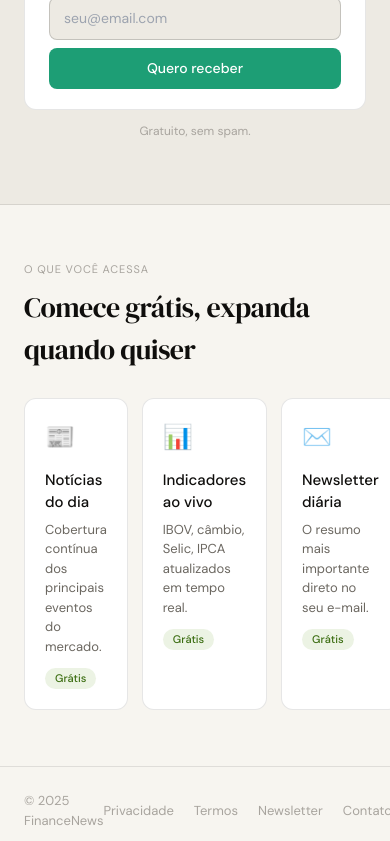
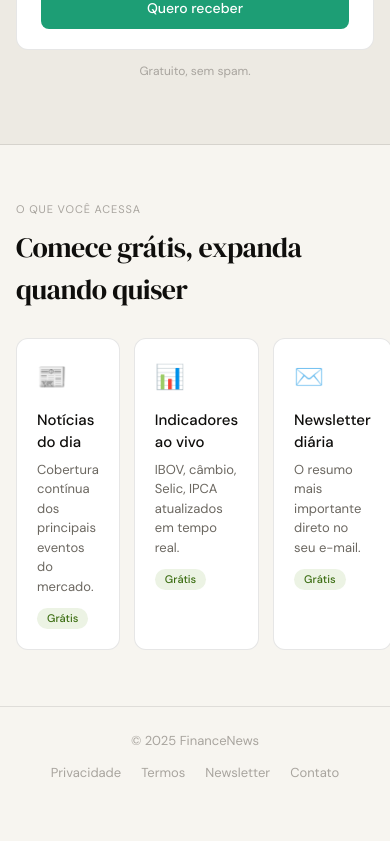
Before and after one commit to iamVinii/finance-news, a Next.js app: page / in a window 390 px wide. Shown: the part 1156-1997 px from the top of the page. Built offline with nearby package versions, Linux system fonts and the light colour scheme.

Commit message:
corrige layout responsivo para mobile

```diff
--- a/app/globals.css
+++ b/app/globals.css
@@ -106,3 +106,57 @@ body {
   .email-row { flex-direction: column !important; }
   .email-row input, .email-row button { width: 100% !important; }
 }
+
+/* ── Mobile responsivo ─────────────────────────────────────── */
+@media (max-width: 768px) {
+
+  /* Navbar: esconde links do meio */
+  .nav-links-desktop { display: none !important; }
+
+  /* Seções com padding menor */
+  section { padding-left: 16px !important; padding-right: 16px !important; }
+
+  /* Grid de notícias: 1 coluna */
+  div[style*="grid-template-columns: 2fr 1fr 1fr"] {
+    display: flex !important;
+    flex-direction: column !important;
+  }
+
+  /* Grid de 4 colunas: 2 colunas */
+  div[style*="repeat(4,1fr)"] {
+    grid-template-columns: repeat(2, 1fr) !important;
+  }
+
+  /* Grid de 5 colunas: 2 colunas */
+  div[style*="repeat(5,1fr)"] {
+    grid-template-columns: repeat(2, 1fr) !important;
+  }
+
+  /* Newsletter: empilha input e botão */
+  .email-row {
+    flex-direction: column !important;
+  }
+
+  /* Títulos menores */
+  h1[style*="font-size: 34px"] { font-size: 26px !important; }
+  h2[style*="font-size: 34px"] { font-size: 26px !important; }
+  h1[style*="font-size: 26px"] { font-size: 22px !important; }
+
+  /* Footer empilhado */
+  footer {
+    flex-direction: column !important;
+    gap: 12px !important;
+    text-align: center !important;
+  }
+
+  /* Bottom nav aparece */
+  .bottom-nav { display: flex !important; }
+  body { padding-bottom: 64px; }
+}
+
+@media (max-width: 480px) {
+  /* Grid de 4: 1 coluna em telas muito pequenas */
+  div[style*="repeat(4,1fr)"] {
+    grid-template-columns: 1fr !important;
+  }
+}
```
